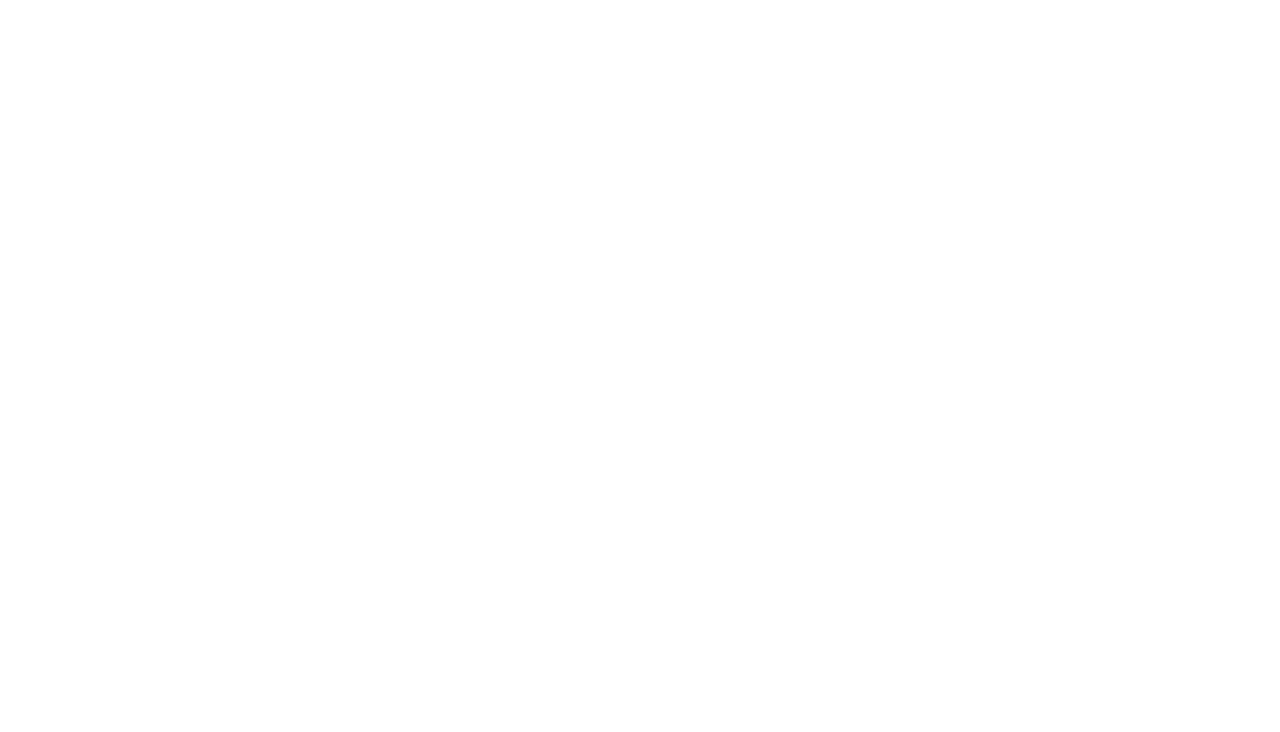
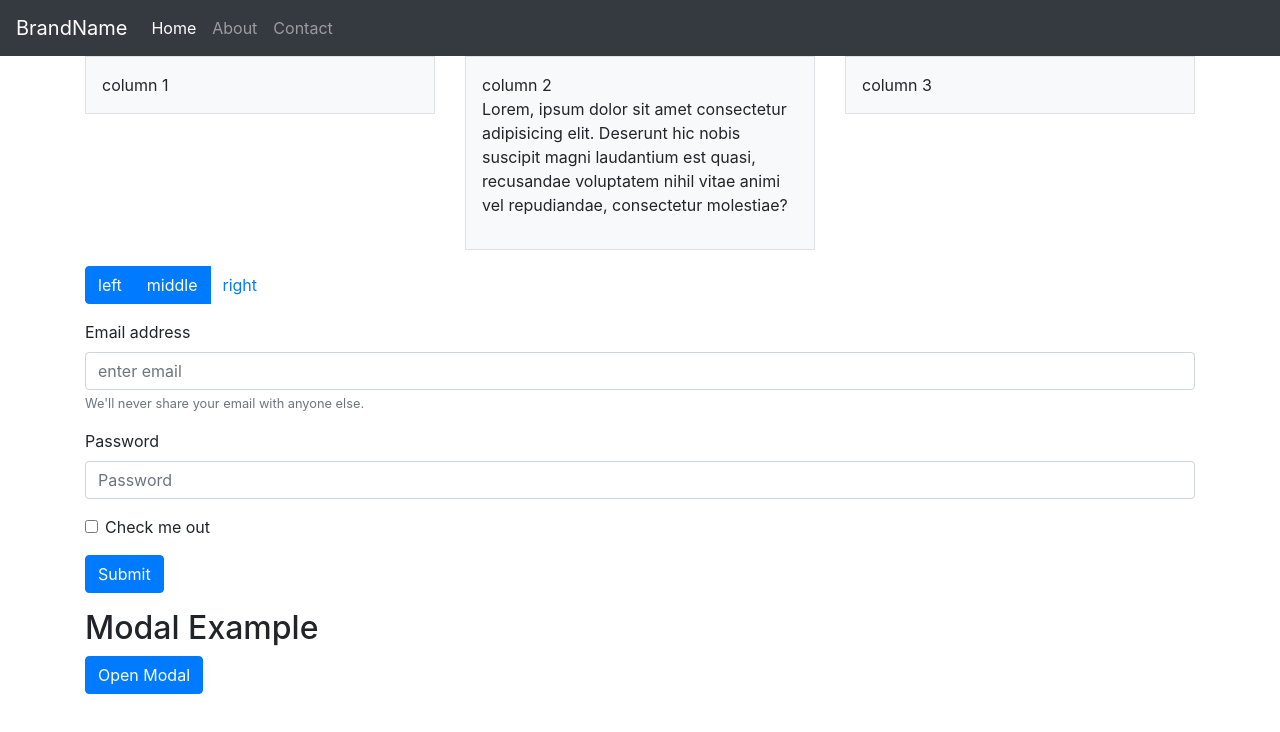
Before and after one commit to TianaTurman/TN-Class-Repo, a plain HTML site: page Class Notes/Week 14 Dom Manuplation/Bootstrap/boot.html in a window 1280 px wide. Drawn offline with nearby package versions, Linux system fonts and the light colour scheme.

Commit message:
updated bootstrap

```diff
--- a/Class Notes/Week 14 Dom Manuplation/Bootstrap/boot.html
+++ b/Class Notes/Week 14 Dom Manuplation/Bootstrap/boot.html
@@ -1,15 +1,169 @@
 <!DOCTYPE html>
 <html lang="en">
+
 <head>
     <meta charset="UTF-8">
     <meta name="viewport" content="width=device-width, initial-scale=1.0">
     <title>Bootstrap Navbar</title>
     <link href="https://maxcdn.bootstrapcdn.com/bootstrap/4.5.2/css/bootstrap.min.css" rel="stylesheet">
 </head>
+
 <body>
+    <nav class="navbar navbar-expand-lg navbar-dark bg-dark">
+        <a class="navbar-brand" href="#">BrandName</a>
+        <button class="navbar-toggler" type="button" data-toggle="collapse" data-target="#navbarNav" aria-controls="navbarNav" aria-expanded="false" aria-label="Toggle navigation">
+            <span class="navbar-toggler-icon"></span>
+        </button>
+        <div class="collapse navbar-collapse" id="navbarNav">
+            <ul class="navbar-nav">
+                <li class="nav-item active">
+                    <a class="nav-link" href="#">Home</a>
+                </li>
+                <li class="nav-item">
+                    <a class="nav-link" href="#">About</a>
+                </li>
+                <li class="nav-item">
+                    <a class="nav-link" href="#">Contact</a>
+                </li>
+            </ul>
+        </div>
+    </nav>
+    <div class="container">
+        <div class="row">
+            <div class="col-lg-4 col-md-6 col-sm-12">
+                <div class="p-3 border bg-light">column 1</div>
+            </div>
+
+            <div class="col-lg-4 col-md-6 col-sm-12">
+                <div class="p-3 border bg-light">column 2
+                    <p>Lorem, ipsum dolor sit amet consectetur adipisicing elit. Deserunt hic nobis suscipit magni laudantium est quasi, recusandae voluptatem nihil vitae animi vel repudiandae, consectetur molestiae?</p>
+                </div>
+            </div>
+
+            <div class="col-lg-4 col-md-6 col-sm-12">
+                <div class="p-3 border bg-light">column 3</div>
+            </div>
+        </div>
+    </div>
+
+    <div class="container mt-3">
+        <div class="btn-group" role="group" aria-label="Basic example">
+            <button type="button" class="btn btn-primary">left</button>
+            <button type="button" class="btn btn-primary">middle</button>
+            <button type="button" class="btn btn-link">right</button>
+        </div>
+
+
+    </div>
+
+    <div class="container mt-3" >
+        <form action="">
+            <div class="form-group">
+                <label for="email1">Email address</label>
+                <input type="email" class="form-control" id="email1" aria-describedby="emailHelp"
+                placeholder="enter email">
+                <small id="emailHelp" class="form-text text-muted">We'll never share your email with anyone else.</small>
+            </div>
+                <!-- password -->
+            <div class="form-group">
+                <label for="password1">Password</label>
+                <input type="password" class="form-control" id="password1"
+                placeholder="Password">
+            </div>
+<!-- checkbox -->
+<div class="form-group form-check">
+    <input type="checkbox" class="form-check-input" id="exampleCheck1">
+    <label class="form-check-label" for="exampleCheck1">Check me out</label>
+</div>
+<button type="submit" class="btn btn-primary">Submit</button>
+
+        </form>
+
+
+    </div>
+
+<div class="container mt-3">
+    <h2>Modal Example</h2>
+    <!-- button to open modal -->
+    <button type="button" class="btn btn-primary" data-toggle="modal" data-target="#myModal">Open Modal</button>
+
+    <!-- the modal  -->
+
+    <div class="modal" id="myModal">
+        <div class="modal-dialog">
+          <div class="modal-content">
+
+            <!-- Modal Header -->
+            <div class="modal-header">
+              <h4 class="modal-title">Modal Heading</h4>
+              <button type="button" class="close" data-dismiss="modal">&times;</button>
+            </div>
+
+            <!-- Modal body -->
+            <div class="modal-body">
+              <h1>sign up</h1>
+            </div>
+
+            <!-- Modal footer -->
+            <div class="modal-footer">
+              <button type="button" class="btn btn-danger" data-dismiss="modal">Close</button>
+            </div>
+
+          </div>
+        </div>
+      </div>
+
+
+
+
+
+
+    </div>
+
+
+
+
+
+
+
+
+</div>
+
+
+    <!-- <nav>
+        <a class="navbar-brand">Brand Name</a>
+        <button class="navBar-toggler" type="button" data-toggle="collapse" data-target="navBarNav"
+            aria-controls="navBarNav" aria-expanded="false" aria-label="Toggle navigation">
+            <span class="navbar-toggler-icon"></span>
+        </button>
+        <div class="collapse navbar-collapse" id="navBarNav">
+            <ul class="navbar-nav">
+                <li class="nav-item active">
+                    <a class="nav-link" href="">Home</a>
+                </li>
+                <li class="nav-item">
+                    <a class="nav-link" href="">About</a>
+                </li>
+                <li class="nav-item">
+                    <a href="">Contact</a>
+                </li>
+            </ul>
+        </div>
+    </nav> -->
+
+
+
+
+
+
+
+
+
+
 
     <script src="https://code.jquery.com/jquery-3.5.1.slim.min.js"></script>
     <script src="https://cdn.jsdelivr.net/npm/@popperjs/core@2.9.2/dist/umd/popper.min.js"></script>
     <script src="https://maxcdn.bootstrapcdn.com/bootstrap/4.5.2/js/bootstrap.min.js"></script>
 </body>
+
 </html>
```
